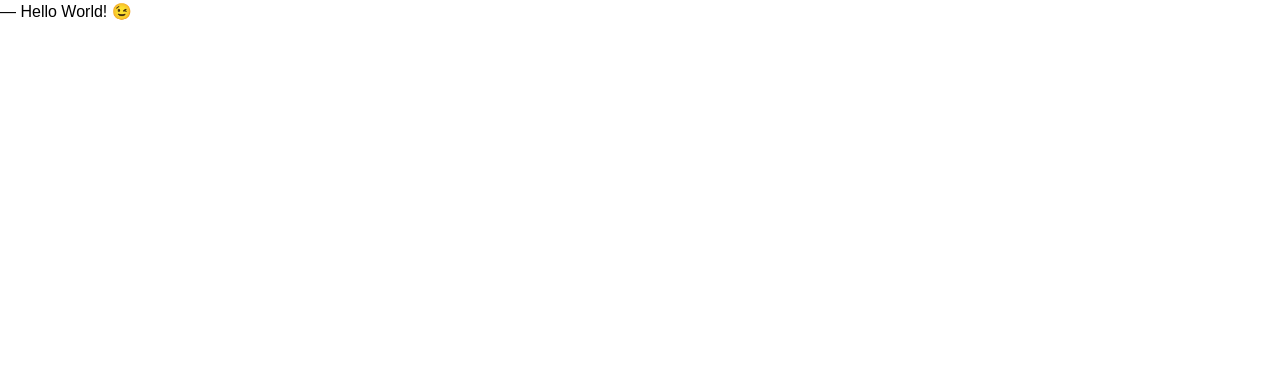
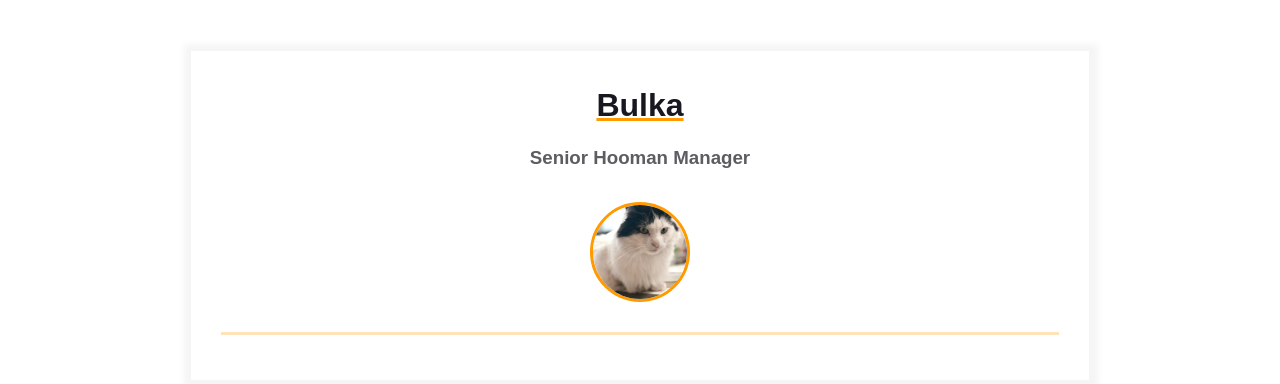
Before and after one commit to AlexTkachenkoFullstack/homepage, a plain HTML site: page index.html in a window 1280 px wide. Drawn offline with Linux system fonts and the light colour scheme.

Commit message:
Add block with avatar
1. add avatar photo to assets folder
2. add <main>

```diff
--- a/index.html
+++ b/index.html
@@ -7,6 +7,30 @@
     <title>Résumé</title>
   </head>
   <body>
-    ― Hello World! &#x1F609;
+    <main>
+        <div class="resume">
+          <div class="container">
+            <div class="resume__block">
+              <h1 class="contact-info__header">Bulka</h1>
+
+              <h3 class="contact-info__sub-header">Senior Hooman Manager</h3>
+
+              <div class="contact_info_container fh">
+                <div class="contact-info__block"></div>
+
+                <div class="contact-info__block contact-info__block--center">
+                  <img
+                    class="contact-info__avatar"
+                    src="assets/avatar.png"
+                    alt="Avatar"
+                  />
+                </div>
+
+                <div class="contact-info__block"></div>
+              </div>
+            </div>
+          </div>
+        </div>
+      </main>
   </body>
 </html>
```
Also changed, not shown: assets/avatar.png (added).
